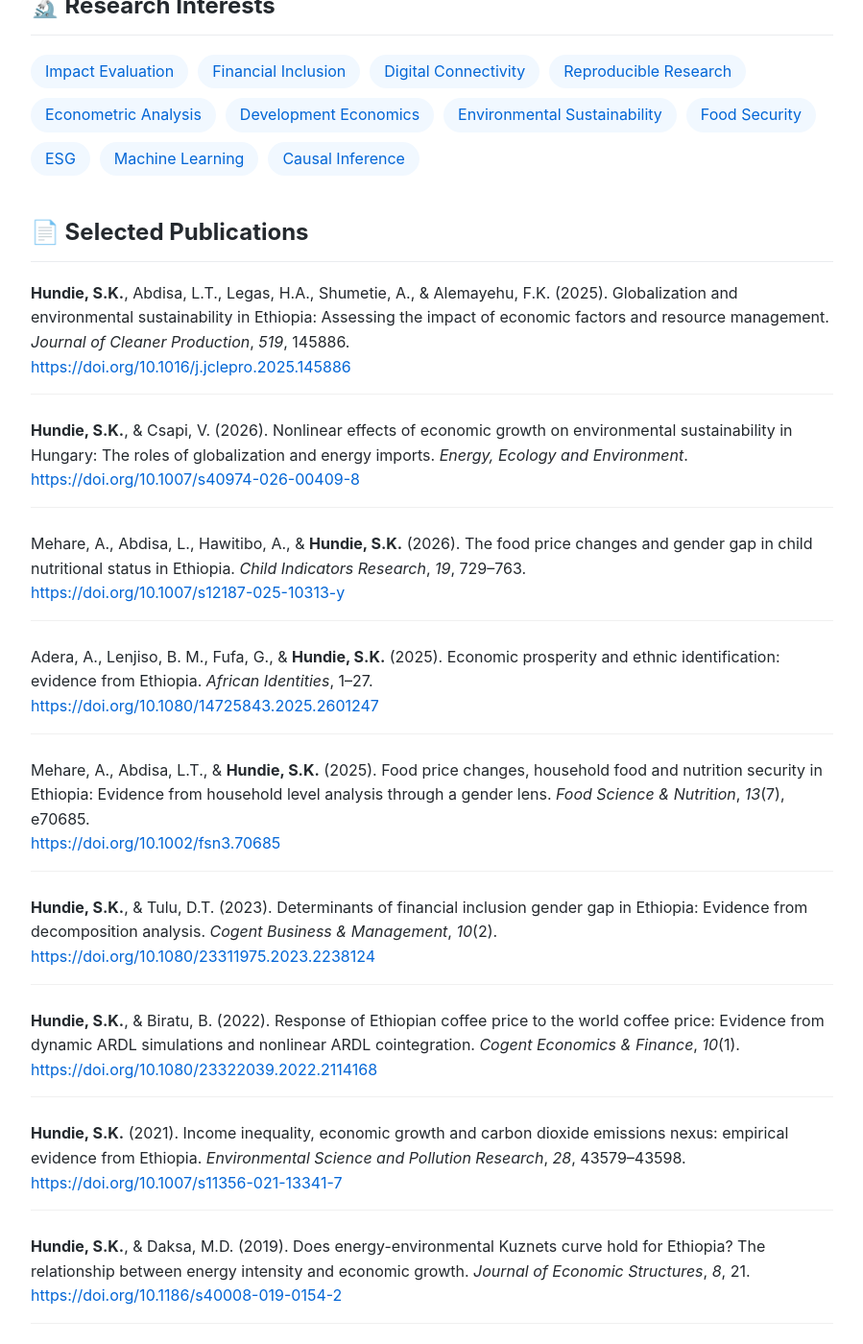
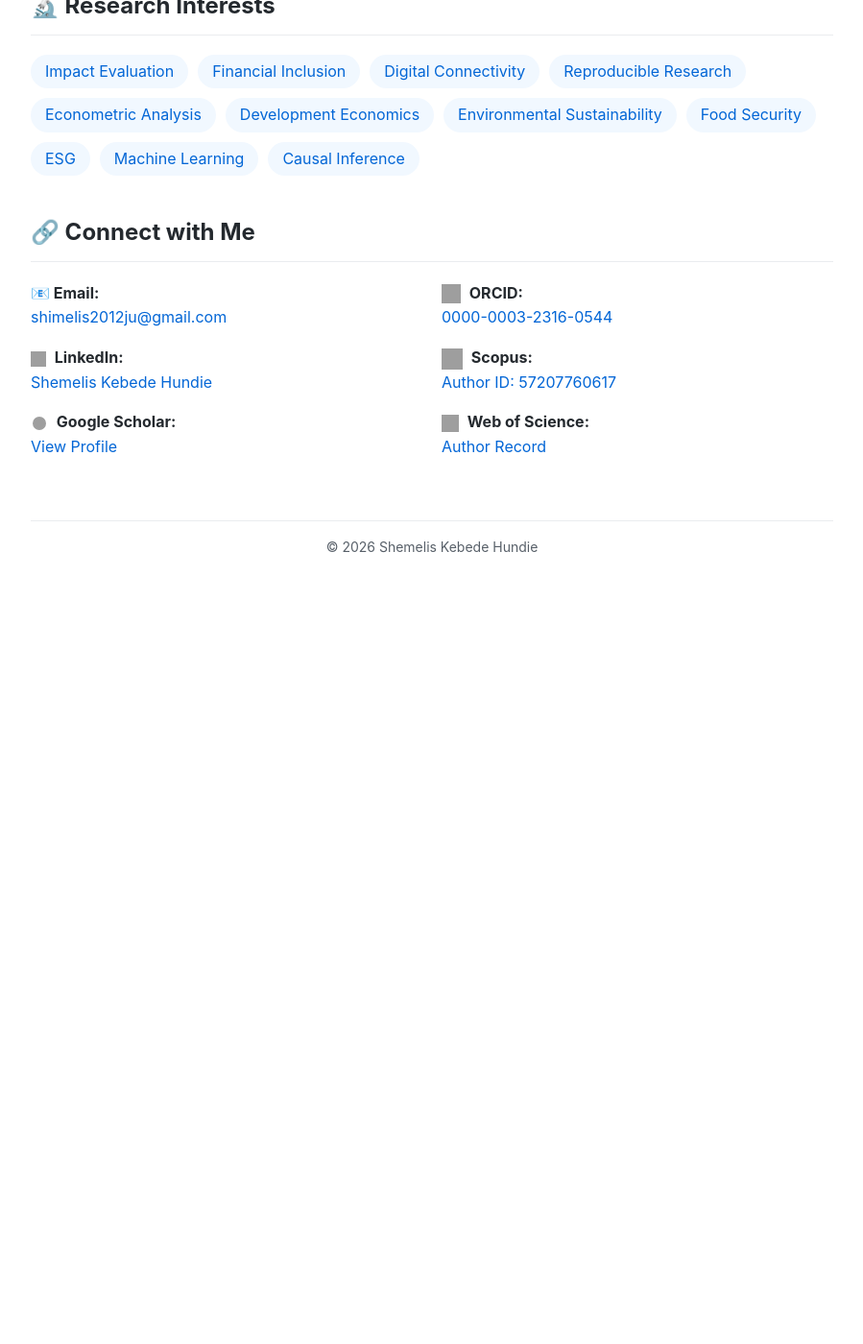
Before and after one commit to ShemelisKHundie/ShemelisKHundie.github.io, a Jekyll site: the page built from index.md, in a window 1280 px wide and 1400 px high, scrolled down 1189 px. Shown: the whole window at 96% size, without its empty margins (190-1089 px from the left). Built offline with Jekyll 4.4.1, drawn with Linux system fonts in a browser that asks for light colours; after the commit the page ends 1819 px from its top, so only the background shows below that; some of the changed text lies outside the part shown; grey boxes are pictures that could not be loaded.

Commit message:
Update index.md

```diff
--- a/index.md
+++ b/index.md
@@ -72,68 +72,6 @@ title: Home
   <span style="background: #f1f8ff; color: #0366d6; padding: 5px 15px; border-radius: 20px;">Causal Inference</span>
 </div>
 
-<!-- Selected Publications -->
-<h2 style="border-bottom: 1px solid #eaecef; padding-bottom: 10px; margin-top: 40px;">📄 Selected Publications</h2>
-
-<div style="margin: 20px 0;">
-
-  <div style="margin-bottom: 25px; padding-bottom: 15px; border-bottom: 1px solid #f0f0f0;">
-    <strong>Hundie, S.K.</strong>, Abdisa, L.T., Legas, H.A., Shumetie, A., & Alemayehu, F.K. (2025). Globalization and environmental sustainability in Ethiopia: Assessing the impact of economic factors and resource management. <em>Journal of Cleaner Production</em>, <em>519</em>, 145886.<br>
-    <a href="https://doi.org/10.1016/j.jclepro.2025.145886" target="_blank">https://doi.org/10.1016/j.jclepro.2025.145886</a>
-  </div>
-
-  <div style="margin-bottom: 25px; padding-bottom: 15px; border-bottom: 1px solid #f0f0f0;">
-    <strong>Hundie, S.K.</strong>, & Csapi, V. (2026). Nonlinear effects of economic growth on environmental sustainability in Hungary: The roles of globalization and energy imports. <em>Energy, Ecology and Environment</em>.<br>
-    <a href="https://doi.org/10.1007/s40974-026-00409-8" target="_blank">https://doi.org/10.1007/s40974-026-00409-8</a>
-  </div>
-
-  <div style="margin-bottom: 25px; padding-bottom: 15px; border-bottom: 1px solid #f0f0f0;">
-    Mehare, A., Abdisa, L., Hawitibo, A., & <strong>Hundie, S.K.</strong> (2026). The food price changes and gender gap in child nutritional status in Ethiopia. <em>Child Indicators Research</em>, <em>19</em>, 729–763.<br>
-    <a href="https://doi.org/10.1007/s12187-025-10313-y" target="_blank">https://doi.org/10.1007/s12187-025-10313-y</a>
-  </div>
-
-  <div style="margin-bottom: 25px; padding-bottom: 15px; border-bottom: 1px solid #f0f0f0;">
-    Adera, A., Lenjiso, B. M., Fufa, G., & <strong>Hundie, S.K.</strong> (2025). Economic prosperity and ethnic identification: evidence from Ethiopia. <em>African Identities</em>, 1–27.<br>
-    <a href="https://doi.org/10.1080/14725843.2025.2601247" target="_blank">https://doi.org/10.1080/14725843.2025.2601247</a>
-  </div>
-
-  <div style="margin-bottom: 25px; padding-bottom: 15px; border-bottom: 1px solid #f0f0f0;">
-    Mehare, A., Abdisa, L.T., & <strong>Hundie, S.K.</strong> (2025). Food price changes, household food and nutrition security in Ethiopia: Evidence from household level analysis through a gender lens. <em>Food Science & Nutrition</em>, <em>13</em>(7), e70685.<br>
-    <a href="https://doi.org/10.1002/fsn3.70685" target="_blank">https://doi.org/10.1002/fsn3.70685</a>
-  </div>
-
-  <div style="margin-bottom: 25px; padding-bottom: 15px; border-bottom: 1px solid #f0f0f0;">
-    <strong>Hundie, S.K.</strong>, & Tulu, D.T. (2023). Determinants of financial inclusion gender gap in Ethiopia: Evidence from decomposition analysis. <em>Cogent Business & Management</em>, <em>10</em>(2).<br>
-    <a href="https://doi.org/10.1080/23311975.2023.2238124" target="_blank">https://doi.org/10.1080/23311975.2023.2238124</a>
-  </div>
-
-  <div style="margin-bottom: 25px; padding-bottom: 15px; border-bottom: 1px solid #f0f0f0;">
-    <strong>Hundie, S.K.</strong>, & Biratu, B. (2022). Response of Ethiopian coffee price to the world coffee price: Evidence from dynamic ARDL simulations and nonlinear ARDL cointegration. <em>Cogent Economics & Finance</em>, <em>10</em>(1).<br>
-    <a href="https://doi.org/10.1080/23322039.2022.2114168" target="_blank">https://doi.org/10.1080/23322039.2022.2114168</a>
-  </div>
-
-  <div style="margin-bottom: 25px; padding-bottom: 15px; border-bottom: 1px solid #f0f0f0;">
-    <strong>Hundie, S.K.</strong> (2021). Income inequality, economic growth and carbon dioxide emissions nexus: empirical evidence from Ethiopia. <em>Environmental Science and Pollution Research</em>, <em>28</em>, 43579–43598.<br>
-    <a href="https://doi.org/10.1007/s11356-021-13341-7" target="_blank">https://doi.org/10.1007/s11356-021-13341-7</a>
-  </div>
-
-  <div style="margin-bottom: 25px; padding-bottom: 15px; border-bottom: 1px solid #f0f0f0;">
-    <strong>Hundie, S.K.</strong>, & Daksa, M.D. (2019). Does energy-environmental Kuznets curve hold for Ethiopia? The relationship between energy intensity and economic growth. <em>Journal of Economic Structures</em>, <em>8</em>, 21.<br>
-    <a href="https://doi.org/10.1186/s40008-019-0154-2" target="_blank">https://doi.org/10.1186/s40008-019-0154-2</a>
-  </div>
-
-  <div style="margin-bottom: 25px; padding-bottom: 15px; border-bottom: 1px solid #f0f0f0;">
-    <strong>Hundie, S.K.</strong> (2018). Modelling energy consumption, carbon dioxide emissions and economic growth nexus in Ethiopia: Evidence from cointegration and causality analysis. <em>The Turkish Journal of Agriculture – Food Science and Technology (TURJAF)</em>, <em>6</em>(6), 699–709.<br>
-    <a href="https://doi.org/10.24925/turjaf.v6i6.699-709.1720" target="_blank">https://doi.org/10.24925/turjaf.v6i6.699-709.1720</a>
-  </div>
-
-  <div style="margin-bottom: 25px; padding-bottom: 15px; border-bottom: 1px solid #f0f0f0;">
-    Daksa, M., Yismaw, M., Lemessa, S., & <strong>Hundie, S.K.</strong> (2018). Enterprise innovation in developing countries: an evidence from Ethiopia. <em>Journal of Innovation and Entrepreneurship</em>, <em>7</em>, 6.<br>
-    <a href="https://doi.org/10.1186/s13731-018-0085-4" target="_blank">https://doi.org/10.1186/s13731-018-0085-4</a>
-  </div>
-
-</div>
-
 <!-- Connect with Me -->
 <h2 style="border-bottom: 1px solid #eaecef; padding-bottom: 10px; margin-top: 40px;">🔗 Connect with Me</h2>
 <div style="margin: 20px 0; display: flex; flex-wrap: wrap; gap: 20px;">
@@ -155,7 +93,7 @@ title: Home
     <p><strong><img src="https://upload.wikimedia.org/wikipedia/commons/2/26/Scopus_logo.svg" alt="Scopus" style="width: 22px; height: 22px; vertical-align: middle; margin-right: 5px;"> Scopus:</strong><br>
     <a href="https://www.scopus.com/authid/detail.uri?authorId=57207760617" target="_blank">Author ID: 57207760617</a></p>
 
-    <p><strong><img src="https://upload.wikimedia.org/wikipedia/en/5/5b/Web_of_Science_Logo.png" alt="Web of Science" style="width: 18px; height: 18px; vertical-align: middle; margin-right: 5px;"> Web of Science:</strong><br>
+    <p><strong><img src="https://upload.wikimedia.org/wikipedia/en/f/f3/Web_of_Science_Logo.png" alt="Web of Science" style="width: 18px; height: 18px; vertical-align: middle; margin-right: 5px;"> Web of Science:</strong><br>
     <a href="https://www.webofscience.com/wos/author/record/GQB-1068-2022" target="_blank">Author Record</a></p>
   </div>
 </div>
```
